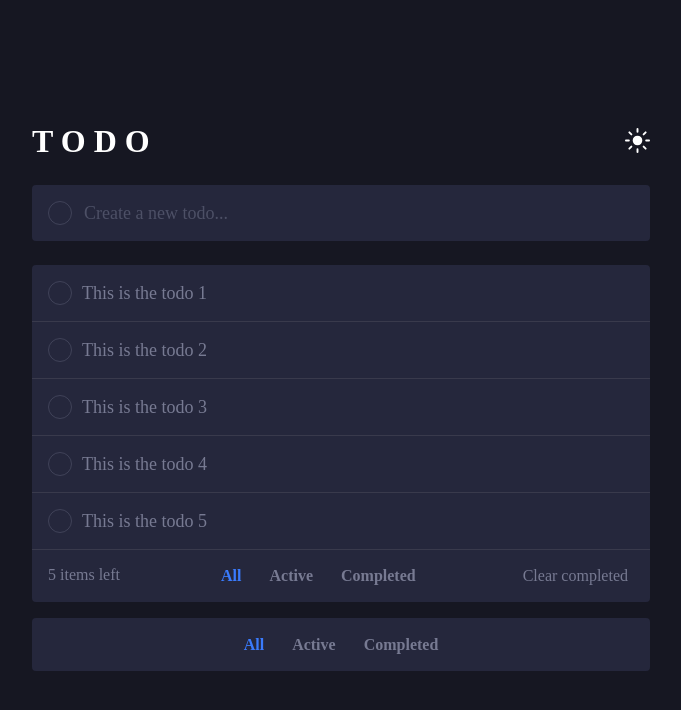
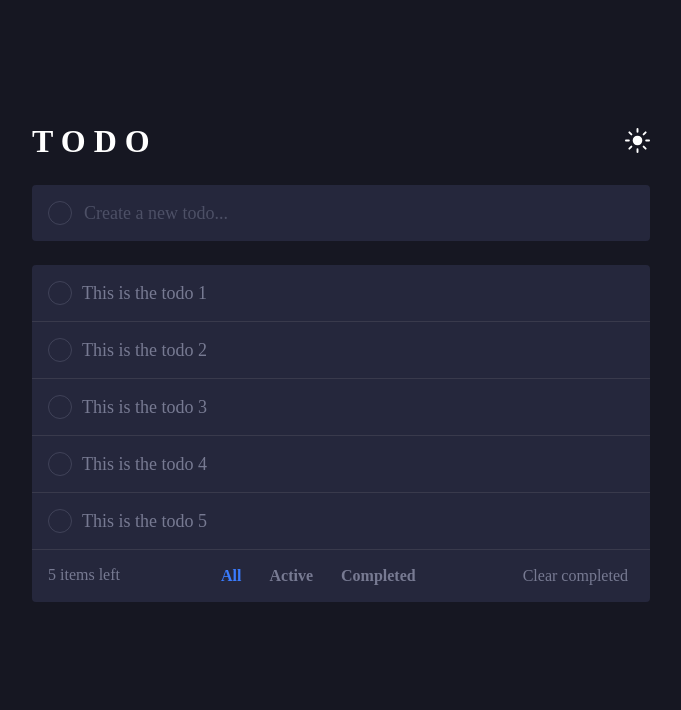
Before and after one commit to Juan-Morales18/todo-app, a React app: page / in a window 1280 px wide. Shown: the top 710 px of the page, without its empty margins (299-980 px from the left). Built offline with nearby package versions, Linux system fonts and the light colour scheme; a web font is replaced by a local one.

Commit message:
feat: include breakpoint mixins in filter styles

```diff
--- a/src/components/TodoList.jsx
+++ b/src/components/TodoList.jsx
@@ -97,7 +97,7 @@ function TodoList({
 
       <div className="todo-list-footer">
         <span>{getLeftTodos} items left</span>
-        <div>
+        <div className="todo-list-filter">
           <Filter activeFilter={activeFilter} changeFilter={changeFilter} />
         </div>
         <button
--- a/src/styles/MainContainer.scss
+++ b/src/styles/MainContainer.scss
@@ -1,5 +1,6 @@
 @use "reset" as *;
 @use "vars" as *;
+@use "mixins" as *;
 
 .main-container {
   max-width: 650px;
@@ -13,5 +14,9 @@
     padding: 1rem 0;
     background-color: $very-dark-desaturated-blue;
     border-radius: $border-radius;
+
+    @include tablet {
+      display: none;
+    }
   }
 }
--- a/src/styles/TodoList.scss
+++ b/src/styles/TodoList.scss
@@ -1,4 +1,5 @@
 @use "vars" as *;
+@use "mixins" as *;
 
 .todo-list {
   background-color: $very-dark-desaturated-blue;
@@ -18,6 +19,12 @@
     justify-content: space-between;
   }
 
+  .todo-list-filter {
+    @include mobile {
+      display: none;
+    }
+  }
+
   .todo-list-clear {
     color: $dark-grayish-blue;
     font-size: 16px;
```
